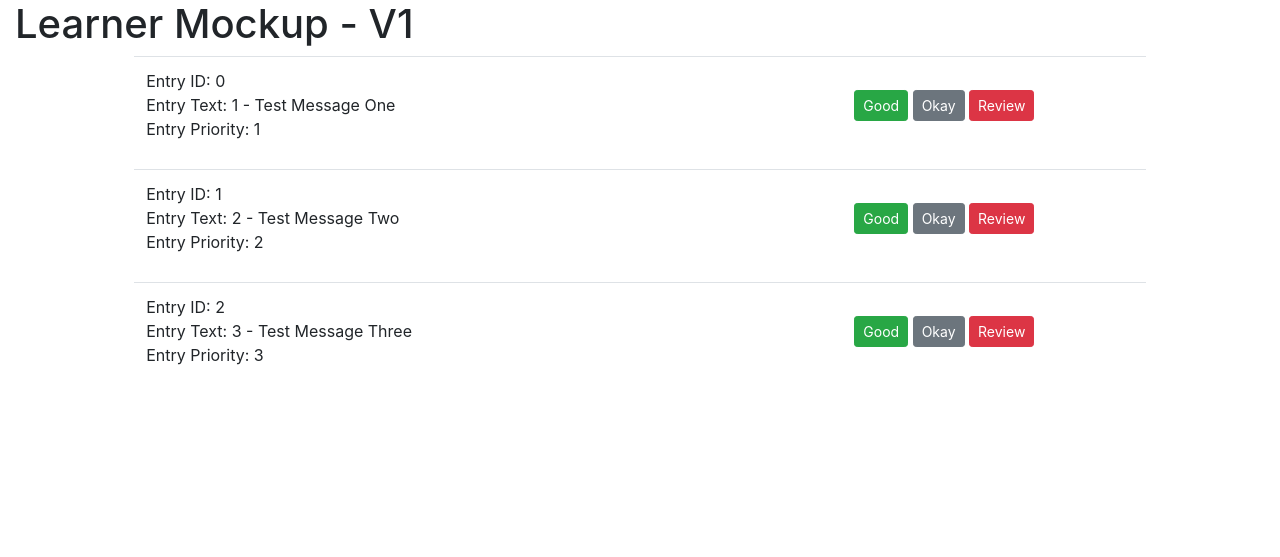
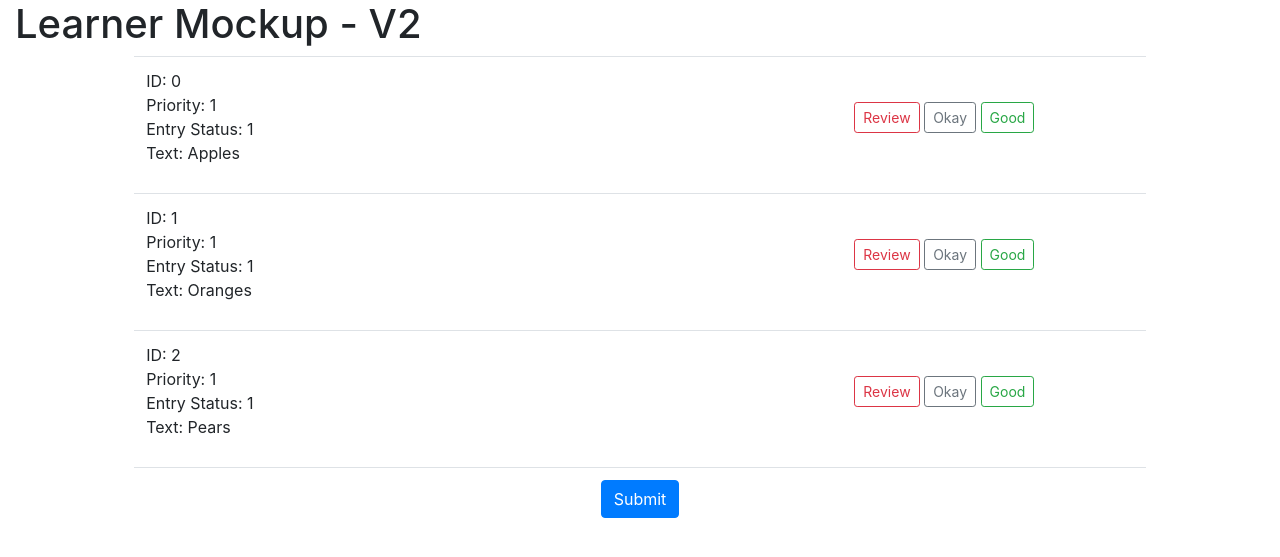
Before and after one commit to Wei-LinHsiao/spaced-learner, a Flask app: page / in a window 1280 px wide. Shown: the top 557 px of the page. Run offline with Flask 2, Linux system fonts and the light colour scheme; some libraries are stand-ins or nearby versions.

Commit message:
Add basic button, submission, and spacing feature

```diff
--- a/app.py
+++ b/app.py
@@ -1,6 +1,110 @@
 from flask import Flask, render_template, request
 
 app = Flask(__name__)
+
+# Global variables
+if True:
+    ## Generate the webpage
+    ## DB Schema:
+    # u_id - user id
+    # e_id - entry id
+    # color - color of selected note
+    # text - text of entry
+    # priority - importance (top five selected on first generation)
+    # status - integer from 0 to 4
+    # 0 - Not currently selected
+    # 1 - Selected, but unanswered
+    # 2 - Selected, red
+    # 3 - Selected, grey
+    # 4 - Selected, green
+    # time - timestamp of last called (should be in user, if 24 hours, then change)
+    # For now, put in time as have not implemented user
+
+    d1 = dict(
+        u_id=0,
+        e_id=0,
+        color="blue",
+        text="Apples",
+        priority=1,
+        status=0,
+        time=0
+    )
+
+    d2 = dict(
+        u_id=0,
+        e_id=1,
+        color="",
+        text="Oranges",
+        priority=1,
+        status=0,
+        time=0
+    )
+
+    d3 = dict(
+        u_id=0,
+        e_id=2,
+        color="blue",
+        text="Pears",
+        priority=1,
+        status=0,
+        time=0
+    )
+
+    d4 = dict(
+        u_id=0,
+        e_id=3,
+        color="blue",
+        text="Mangoes",
+        priority=1,
+        status=0,
+        time=0
+    )
+
+    d5 = dict(
+        u_id=0,
+        e_id=4,
+        color="blue",
+        text="Blueberries",
+        priority=1,
+        status=0,
+        time=0
+    )
+
+    # Mock db of all entires; list for now
+    all_entries = [d1, d2, d3, d4, d5]
+    current_entries = []
+
+def start_day():
+    ## This code is at the start of a "day"; sort and figure things out
+    # Look at current_entries and modify the status of all_entries by status
+    for i in range(0, len(current_entries)):
+        status = current_entries[i]["status"]
+
+        # Red
+        if status == 2:
+            # Lower priority value; want to see soon
+            all_entries[i]["priority"] = all_entries[i]["priority"]  * 0.25 - 5
+        # Grey
+        elif status == 3:
+            # Add to priority: Can see soon
+            all_entries[i]["priority"] = all_entries[i]["priority"]  * 0.25 + 2
+        # Green
+        elif status == 4:
+            # Add to priority: Can see soon
+            all_entries[i]["priority"] = all_entries[i]["priority"]  * 0.25 + 5
+
+    # Sort entires by priority before rendering
+    all_entries.sort(key=lambda x: x["priority"])
+
+
+    # Clear current entries, and get the top three overall entries
+    # Need to check for case where < 3 entries
+    # Change their statuses to 1 to indicate usage
+    del current_entries[0:len(current_entries)]
+    current_entries.extend(all_entries[0:3])
+
+    for i in range(0, 3):
+        current_entries[i]["status"] = 1
 
 @app.route('/', methods=["GET", "POST"])
 def index():
@@ -8,42 +112,46 @@ def index():
         request_dict = request.form.to_dict()
         # Get the key value of the id, both values are strings
         color = list(request_dict)[0]
-        id = int(request_dict[color])
 
-        print(id, color)
+        # Go on to next day and process if submit
+        if color == "submit":
+            start_day()
+        # Modify status based on button press
+        else:
+            # Get color, and modify accordingly
+            id = int(request_dict[color])
 
-    # Create the homepage; basic tester
-    # Mock Data
-    d1 = dict(
-        id=0,
-        priority=1,
-        color='blue',
-        text='1 - Test Message One'
-    )
+            # Change the priority of our current entry
+            # Get id of current entry
+            for i in range(0, len(current_entries)):
+                if current_entries[i]["e_id"] == id:
+                    id_idx = i
 
-    d2 = dict(
-        id=1,
-        priority=2,
-        color='blue',
-        text='2 - Test Message Two'
-    )
+            # Update color and status values
+            # Don't change priority if status is not 1
+            # Return value to normal if status is already that color
+            cur_status = current_entries[id_idx]["status"]
+            if color == "red":
+                if cur_status != 2:
+                    current_entries[id_idx]["status"] = 2
+                else:
+                    current_entries[id_idx]["status"] = 1
+            if color == "grey":
+                if cur_status != 3:
+                    current_entries[id_idx]["status"] = 3
+                else:
+                    current_entries[id_idx]["status"] = 1
+            if color == "green":
+                if cur_status != 4:
+                    current_entries[id_idx]["status"] = 4
+                else:
+                    current_entries[id_idx]["status"] = 1
 
-    d3 = dict(
-        id=2,
-        priority=3,
-        color='blue',
-        text='3 - Test Message Three'
-    )
 
-    # For now, we store them in a list and iterate through them all
-    # We generate an example list for text, as we develop text first
-    entries = [d3, d2, d1]
+    return render_template('tester.html', entries = current_entries)
 
-    # Sort entires by priority before rendering
-    entries.sort(key=lambda x: x["priority"])
-
-    return render_template('tester.html', entries = entries)
-
+# Run this code before Flask starts
+start_day()
 
 if __name__ == '__main__':
     app.run()
--- a/templates/_entry.html
+++ b/templates/_entry.html
@@ -1,25 +1,54 @@
 <!-- HTML for the appearance of a post -->
-<div class="offset-md-1 col-md-10 ">
+<div class="offset-md-1 col-md-10">
     <table class="table">
+        {% if entry.status == 1 %}
         <tr>
+        {% else %}
+        <tr>
+        {% endif %}
             <td width="70%" class="align-middle">
-                Entry ID: {{ entry.id }} <br>
-                Entry Text: {{ entry.text }} <br>
-                Entry Priority: {{ entry.priority }}
+                ID: {{ entry.e_id }} <br>
+                Priority: {{ entry.priority }} <br>
+                Entry Status: {{ entry.status }} <br>
+                Text: {{ entry.text }}
             </td>
             <td class="align-middle">
                 <!-- The posts are accessed by name:value key as a hashmap -->
                 <!-- We want the button to send the id of the entry -->
+                <!-- Control statements are for greying out button -->
                 <form action="/" method="post">
+                    {% if entry.status != 2%}
+                    <button name = "red"
+                            value = {{ entry.e_id }}
+                            type="submit" class="btn btn-outline-danger btn-sm">Review</button>
+                    {% else %}
+                    <button name = "red"
+                            value = {{ entry.e_id }}
+                            type="submit" class="btn btn-danger btn-sm">Review</button>
+                    {% endif %}
+
+                    {% if entry.status != 3%}
+                    <button name = "grey"
+                            value = {{ entry.e_id }}
+                            type="submit" class="btn btn-outline-secondary btn-sm">Okay</button>
+                    {% else %}
+                    <button name = "grey"
+                            value = {{ entry.e_id }}
+                            type="submit"
+                            class="btn btn-secondary btn-sm"
+                            data-toggle="button">Okay</button>
+                    {% endif %}
+
+                    {% if entry.status != 4%}
                     <button name = "green"
-                            value = {{ entry.id }}
-                            type="submit" class="btn btn-success btn-sm">Good</button>
-                    <button name = "grey"
-                            value = {{ entry.id }}
-                            type="submit" class="btn btn-secondary btn-sm">Okay</button>
-                    <button name = "red"
-                            value = {{ entry.id }}
-                            type="submit" class="btn btn-danger btn-sm">Review</button>
+                            value = {{ entry.e_id }}
+                            type="submit" class="btn btn-outline-success btn-sm">Good</button>
+                    {% else %}
+                    <button name = "green"
+                            value = {{ entry.e_id }}
+                            type="submit"
+                            class="btn btn-success btn-sm">Good</button>
+                    {% endif %}
                 </form>
             </td>
         </tr>
--- a/templates/tester.html
+++ b/templates/tester.html
@@ -11,9 +11,25 @@
 
 </head>
 <body class = "container-fluid">
-    <h1>Learner Mockup - V1</h1>
+    <h1>Learner Mockup - V2</h1>
     {% for entry in entries %}
         {% include '_entry.html' %}
     {% endfor %}
+
+    <!-- End submission button -->
+    <div class="offset-md-1 col-md-10 text-center">
+        <table class="table">
+            <tr class="align-middle">
+                <td class="align-middle">
+                    <form action="/" method="post">
+                        <button name = "submit"
+                                value = "submit"
+                                type="submit" class="btn btn-primary">Submit</button>
+                    </form>
+                </td>
+            </tr>
+        </table>
+    </div>
+
 </body>
 </html>
```
